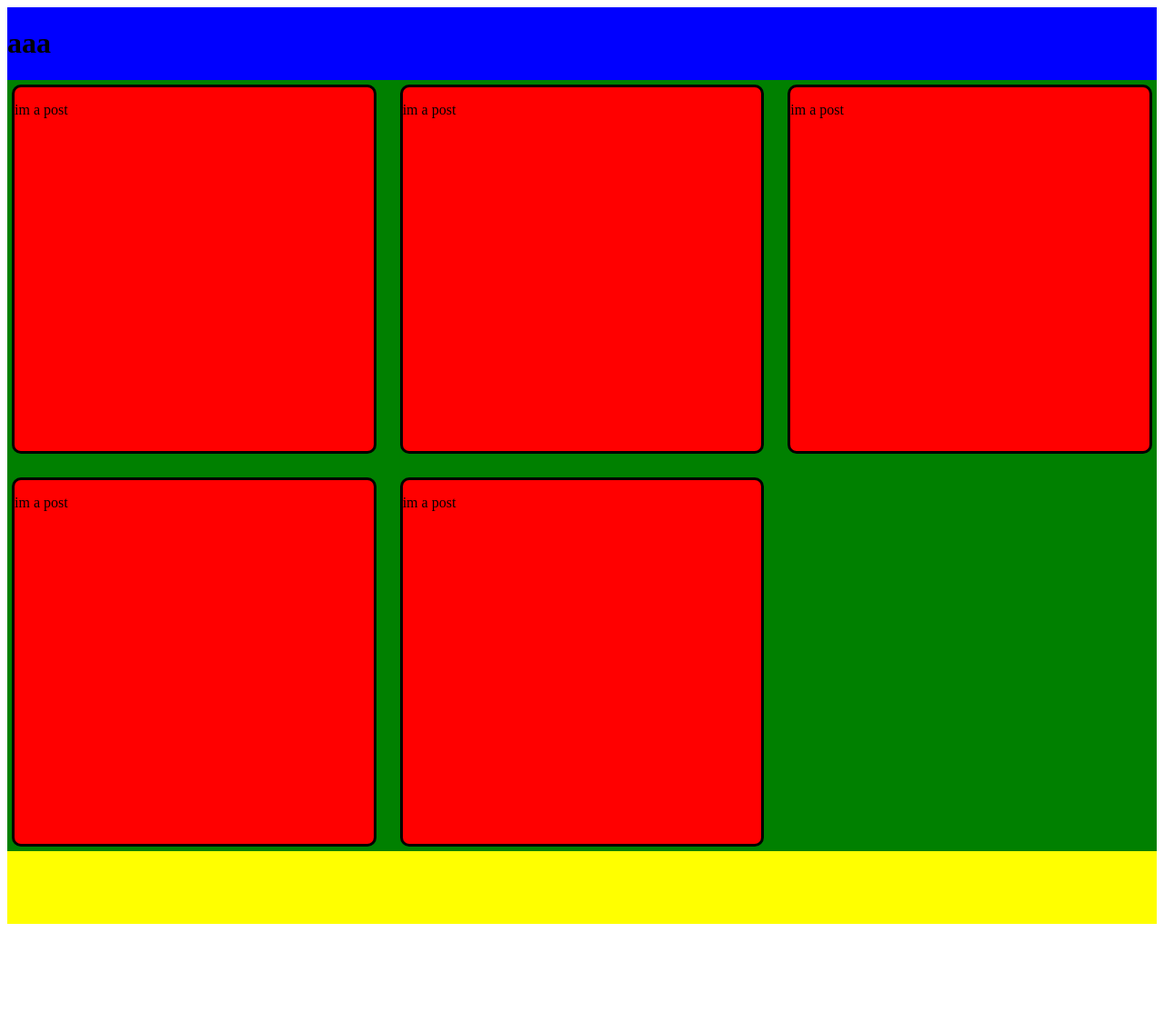
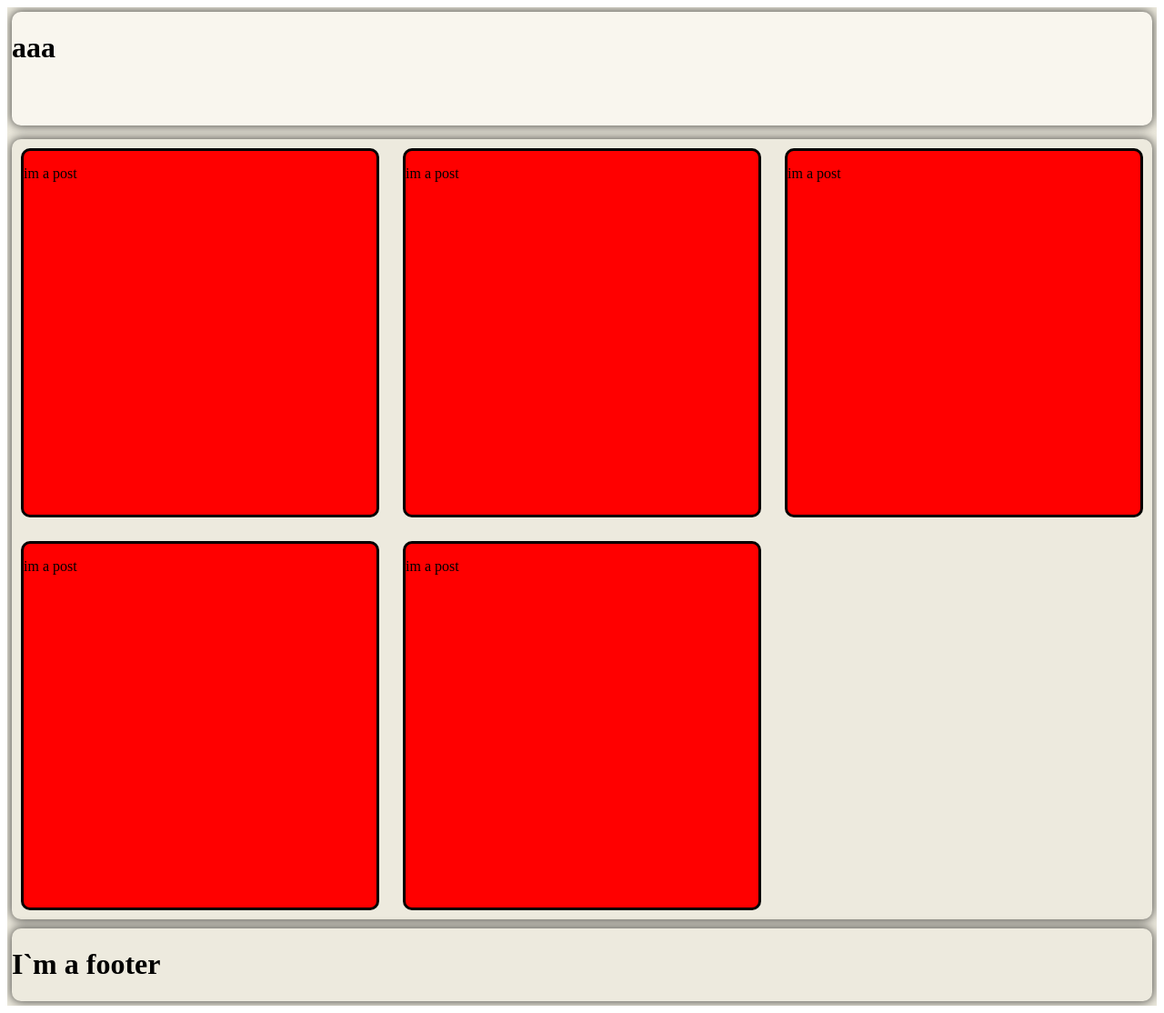
Before and after one commit to carlosdanielpohlod/properties-platform-frontend, a Next.js app: page / in a window 1280 px wide. Shown: the whole page at 91% size. Before the commit the page ends 1024 px from the top, so only its background shows below. Built offline with nearby package versions, Linux system fonts and the light colour scheme.

Commit message:
layout fixes

```diff
--- a/src/modules/layout/footer/Footer.module.scss
+++ b/src/modules/layout/footer/Footer.module.scss
@@ -1,4 +1,7 @@
 .footerContainer {
-  background-color: red;
+  border-radius: 10px;
+  background-color: #EDEADE;
   grid-area: footer;
+  margin: 5px;
+  box-shadow: 0px 0px 11px 1px rgba(0,0,0,0.66);
 }
--- a/src/modules/layout/topBar/TopBar.module.scss
+++ b/src/modules/layout/topBar/TopBar.module.scss
@@ -1,4 +1,7 @@
 .topBarContainer {
-  background-color: blue;
+  background-color:#F9F6EE;
   grid-area: topBar;
+  border-radius: 10px;
+  margin: 5px;
+  box-shadow: 0px 0px 11px 1px rgba(0,0,0,0.66);
 }
--- a/src/modules/pages/home/HomePage.module.scss
+++ b/src/modules/pages/home/HomePage.module.scss
@@ -1,12 +1,12 @@
 .homePageContainer {
-  background-color: yellow  ;
+  background-color: #EDEADE;
   display: grid;
   grid-template-areas:
     "topBar"
     "postsFeed"
     "footer"
   ;
-  grid-template-rows: minmax(0, 1fr) minmax(0, auto) minmax(0, 1fr);
+  grid-template-rows: minmax(0, 1.5fr) minmax(0, auto) minmax(0, 1fr);
   min-height: 100vh;
   overflow: auto;
 }
--- a/src/modules/pages/home/HomePage.tsx
+++ b/src/modules/pages/home/HomePage.tsx
@@ -8,7 +8,7 @@ const HomePage: React.FC  = () => {
     <div className={styles.homePageContainer}>
       <TopBar></TopBar>
       <PostsFeed></PostsFeed>
-      {/* <Footer></Footer> */}
+      <Footer></Footer>
     </div>
   )
 }
--- a/src/modules/pages/home/PostsFeed.module.scss
+++ b/src/modules/pages/home/PostsFeed.module.scss
@@ -1,7 +1,11 @@
 .postsFeedContainer {
-  background-color: green;
+  box-shadow: 0px 0px 11px 1px rgba(0,0,0,0.66);
+  margin: 5px;
+  background-color: #EDEADE;
   grid-area: postsFeed;
-
+  margin-top: 10px;
+  border-radius: 10px;
+  padding: 5px;
   --grid-column-count: 3;
   --grid-item--min-width: 350px;
   --grid-layout-gap: 1rem;
```
